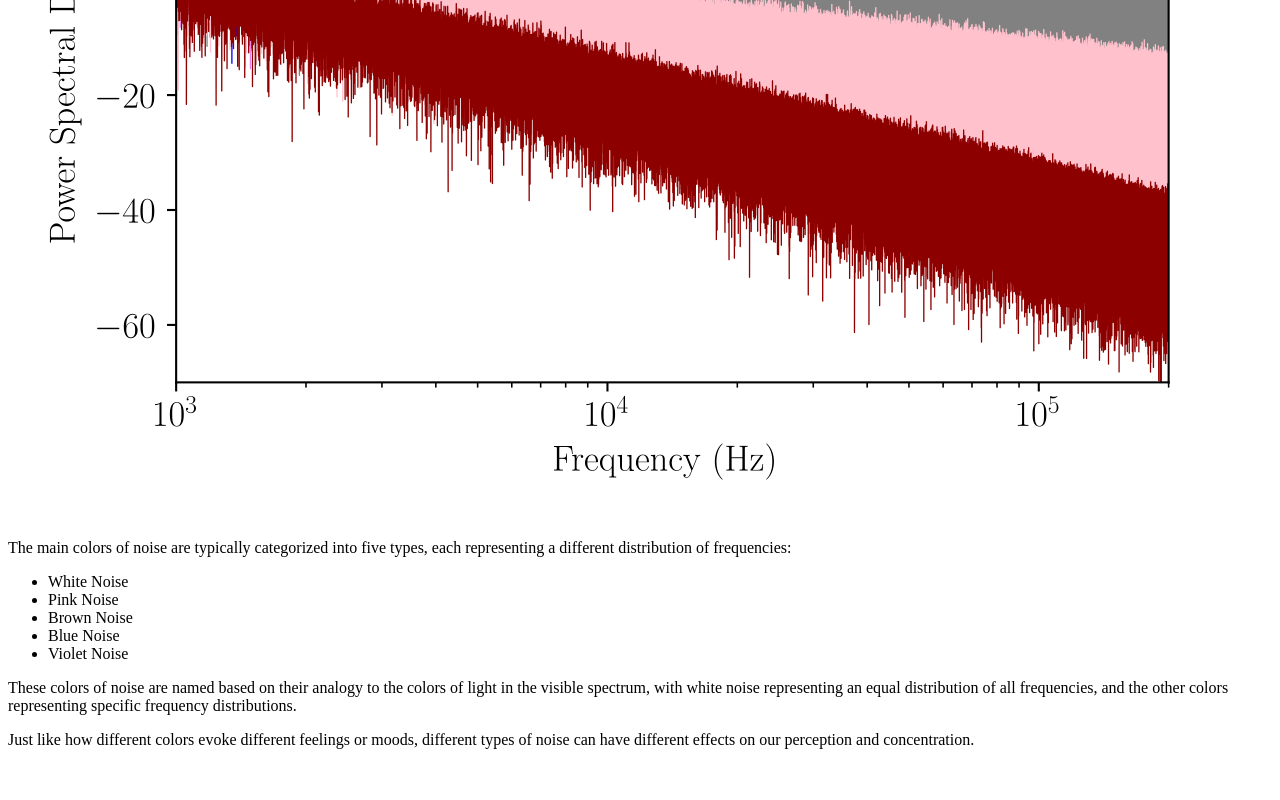
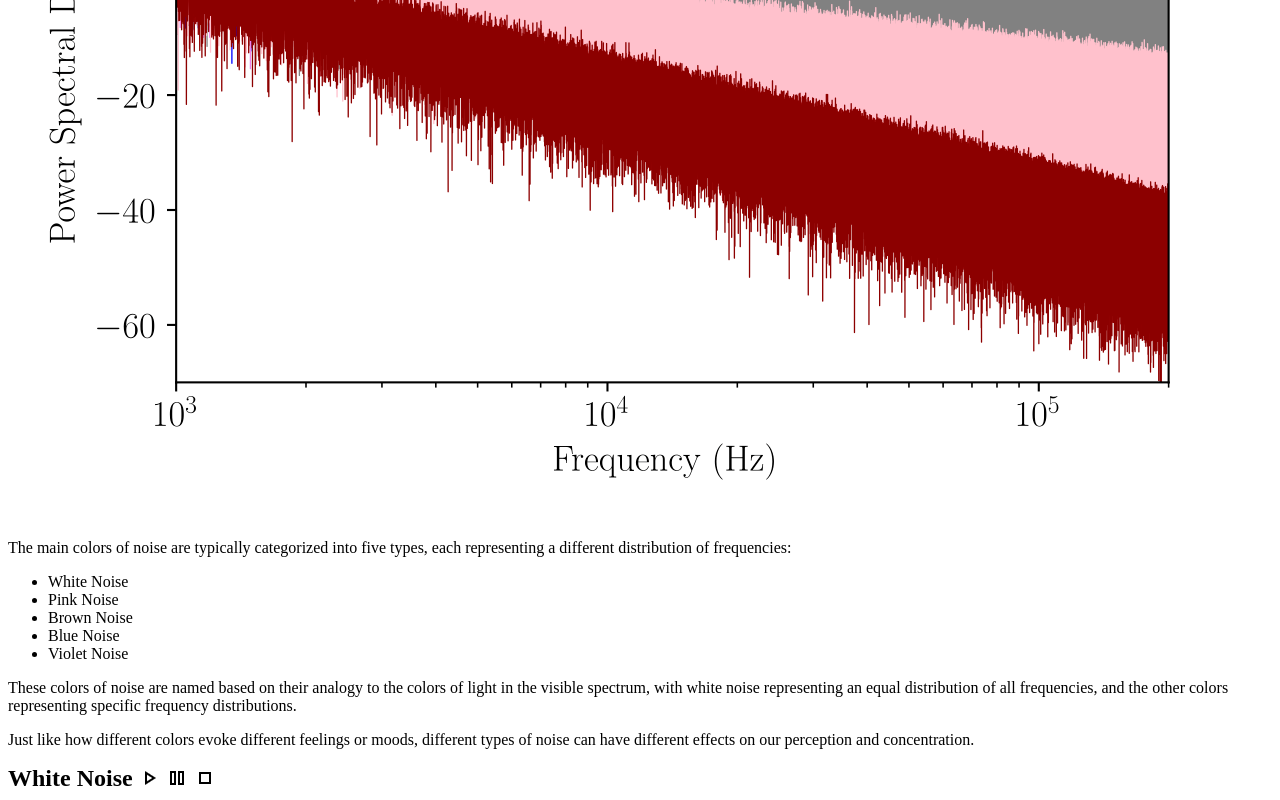
Before and after one commit to Ender-game-dev/noise-colors, a plain HTML site: page index.html in a window 1280 px wide. Shown: the part 598-1398 px from the top of the page. Before the commit the page ends 1363 px from the top, so only its background shows below. Drawn offline with Linux system fonts and the light colour scheme.

Commit message:
Version alpha_0.0.2
- Added a new section which will later become the section for white noise

```diff
--- a/index.html
+++ b/index.html
@@ -39,6 +39,14 @@
                 Just like how different colors evoke different feelings or moods, different types of noise can have different effects on our perception and concentration.
             </p>
         </section>
+        <section>
+            <div class="article-heading">
+                <h2>White Noise</h2>
+                <img src="./resources/icons/play-button.png" alt="play-button" id="play-button">
+                <img src="./resources/icons/pause-button.png" alt="pause-button" id="pause-button">
+                <img src="./resources/icons/stop-button.png" alt="stop-button" id="stop-button">
+            </div>
+        </section>
     </main>
     <footer>
 
```
